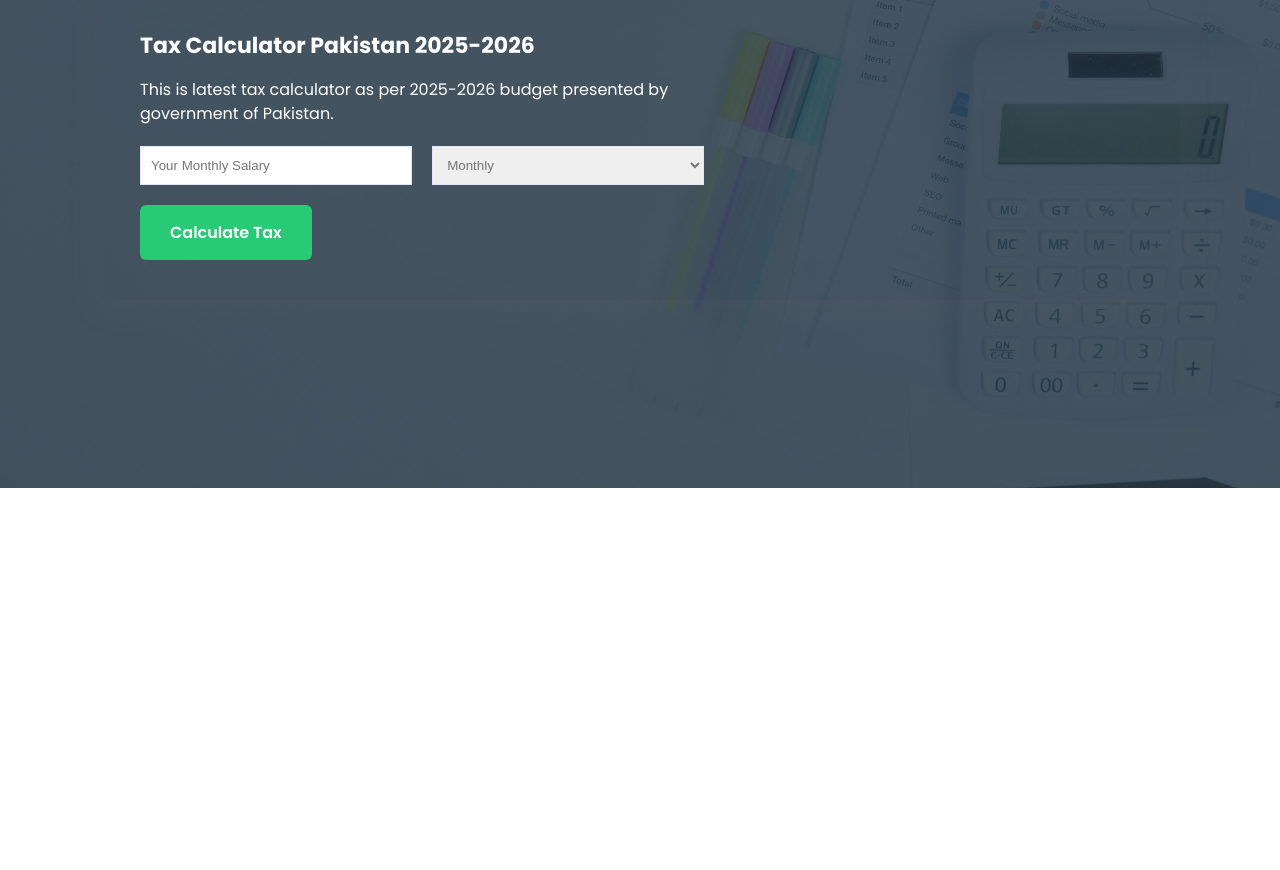
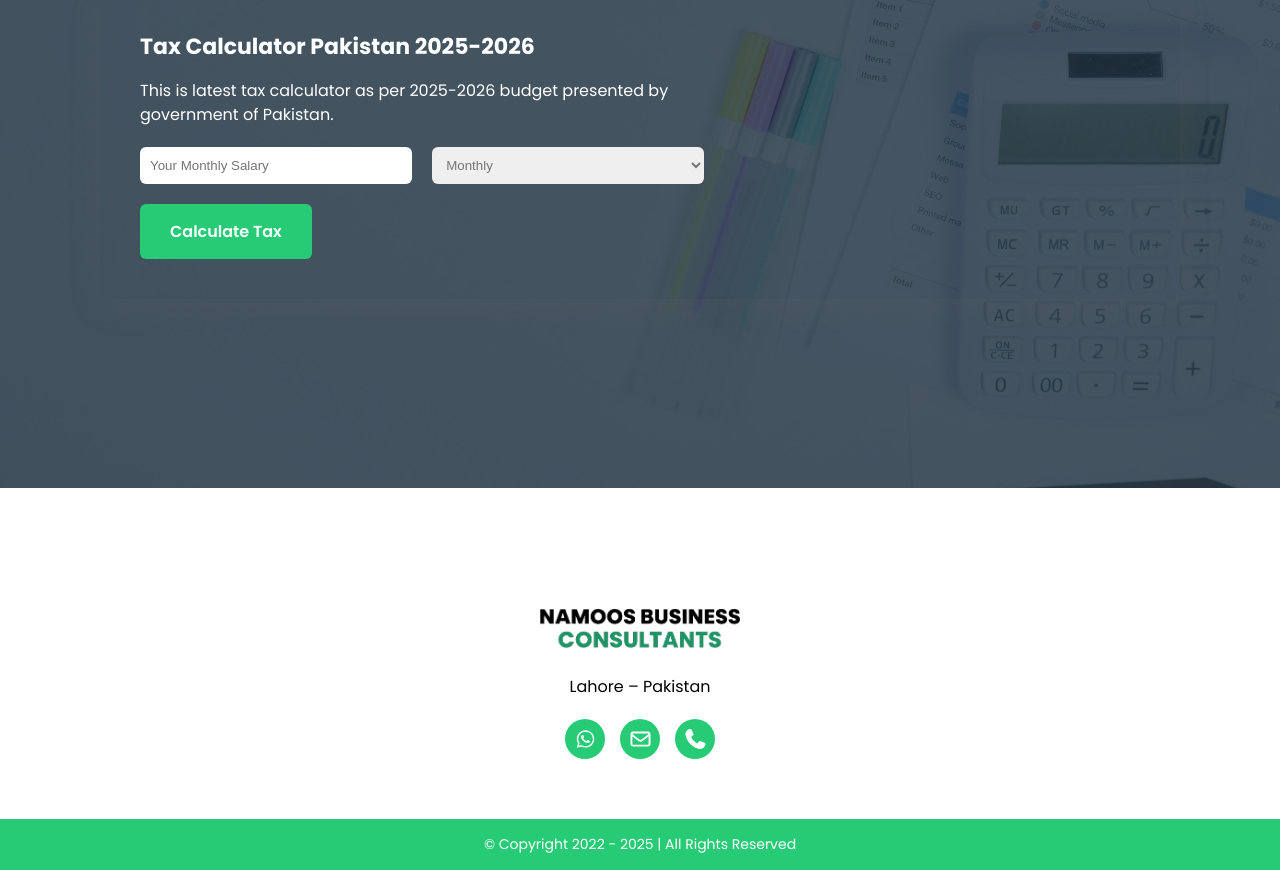
Before and after one commit to hassammd/namoos-consultants, a React (Vite) app: page /tax_calculator in a window 1280 px wide. Shown: the part 312-1182 px from the top of the page. Before the commit the page ends 800 px from the top, so only its background shows below. Built offline with nearby package versions, Linux system fonts and the light colour scheme.

Commit message:
ui fixed

```diff
--- a/src/Components/Footer/Footer.jsx
+++ b/src/Components/Footer/Footer.jsx
@@ -13,7 +13,7 @@ const Footer = () => {
         <div className="container">
           <div className={style.footer_wrapper}>
             <div className={style.footer_logo}>
-              <Link>
+              <Link to="/">
                 <img src={logo} alt="" />
               </Link>
             </div>
@@ -26,10 +26,14 @@ const Footer = () => {
                   </Link>
                 </li>
                 <li>
-                  <FontAwesomeIcon icon={faEnvelope} />
+                  <Link>
+                    <FontAwesomeIcon icon={faEnvelope} />
+                  </Link>
                 </li>
                 <li>
-                  <FontAwesomeIcon icon={faPhone} />
+                  <Link to="tel:03224600901">
+                    <FontAwesomeIcon icon={faPhone} />
+                  </Link>
                 </li>
               </ul>
             </div>
--- a/src/Components/Footer/Footer.module.css
+++ b/src/Components/Footer/Footer.module.css
@@ -10,7 +10,7 @@
 .footer_icon ul {
   list-style: none;
   display: flex;
-  gap: 20px;
+  gap: 15px;
 }
 .footer_icon ul li {
   cursor: pointer;
@@ -30,12 +30,13 @@
   color: var(--secondary-color);
 }
 .footer_bottom {
-  padding: 20px 0px 20px 0px;
+  padding: 15px 0px 15px 0px;
   background-color: var(--green-color);
   text-align: center;
 }
 .footer_bottom p {
   color: var(--secondary-color);
+  font-size: 14px;
 }
 .footer_logo img {
   width: 200px;
--- a/src/Components/TaxCalculator/TaxCalculator.jsx
+++ b/src/Components/TaxCalculator/TaxCalculator.jsx
@@ -20,7 +20,7 @@ const TaxCalculator = () => {
     let salaryNum = Number(salary);
     console.log(typeof salaryNum);
     let taxRate = 0;
-    if (salary.trim() > 0 && salary <= 50000) {
+    if (salary.trim() >= 0 && salary <= 50000) {
       setNoTax("No Tax Applied");
     } else if (salary >= 500001 && salary <= 100000) {
       taxRate = 2.5;
@@ -105,6 +105,8 @@ const TaxCalculator = () => {
                         <span>{grossSalary.toLocaleString()} PKR</span>
                       </div>
                     </div>
+                  ) : noTax ? (
+                    <span className={style.noTax}>{noTax}</span>
                   ) : (
                     ""
                   )}
@@ -113,7 +115,6 @@ const TaxCalculator = () => {
 
               <div className={style.notification_box}>
                 {error ? <span className={style.error}>{error}</span> : ""}
-                {noTax ? <span className={style.noTax}>{noTax}</span> : ""}
               </div>
             </div>
           </div>
--- a/src/Components/TaxCalculator/TaxCalculator.module.css
+++ b/src/Components/TaxCalculator/TaxCalculator.module.css
@@ -39,6 +39,9 @@
   border: 1px solid #e6e6fa;
   outline: none;
   color: #757575;
+  outline: none;
+  border: none;
+  border-radius: 6px;
 }
 .Calculator form input::placeholder {
   color: #757575;
@@ -57,6 +60,7 @@
   cursor: pointer;
   font-weight: 600;
   font-size: 16px;
+  outline: none;
 }
 .Calculator form {
   display: flex;
@@ -73,13 +77,14 @@
 .tax_box {
   display: flex;
   flex-direction: column;
+  padding: 30px 25px 30px 25px;
+  margin: 30px auto 0;
 
-  padding: 50px;
-
-  margin: 30px auto 0;
-  border: 1px solid #e6e6fa;
   background-color: var(--green-color);
   border-radius: 3%;
+}
+.tax_box div:last-child span {
+  margin-bottom: 0px;
 }
 .tax_box div {
   display: flex;
@@ -99,14 +104,16 @@
   align-items: center;
   justify-content: center;
 }
+
 .noTax {
   background-color: var(--green-color);
   padding: 10px;
-  width: 50%;
+
   margin-top: 30px;
   color: var(--secondary-color);
   text-align: center;
   display: block;
+  width: 50%;
 }
 .Calculator_form_wrapper {
   display: grid;
--- a/src/Pages/TaxCalculate/TaxCalculate.jsx
+++ b/src/Pages/TaxCalculate/TaxCalculate.jsx
@@ -1,6 +1,7 @@
 import style from "./TaxCalculater.module.css";
 import Header from "../../Components/Header/Header";
 import TaxCalculator from "../../Components/TaxCalculator/TaxCalculator";
+import Footer from "../../Components/Footer/Footer";
 
 const TaxCalculate = () => {
   return (
@@ -15,6 +16,8 @@ const TaxCalculate = () => {
           </div>
         </div>
       </section>
+
+      <Footer />
     </>
   );
 };
```
